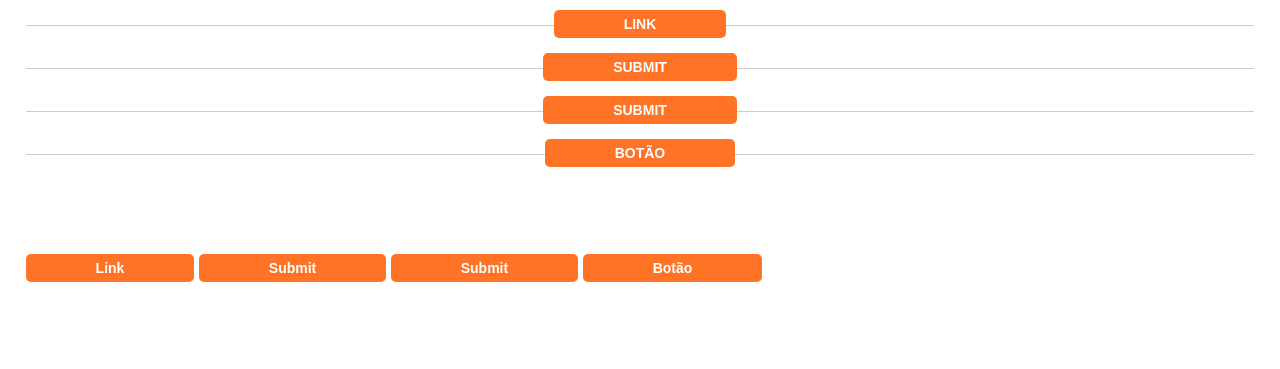
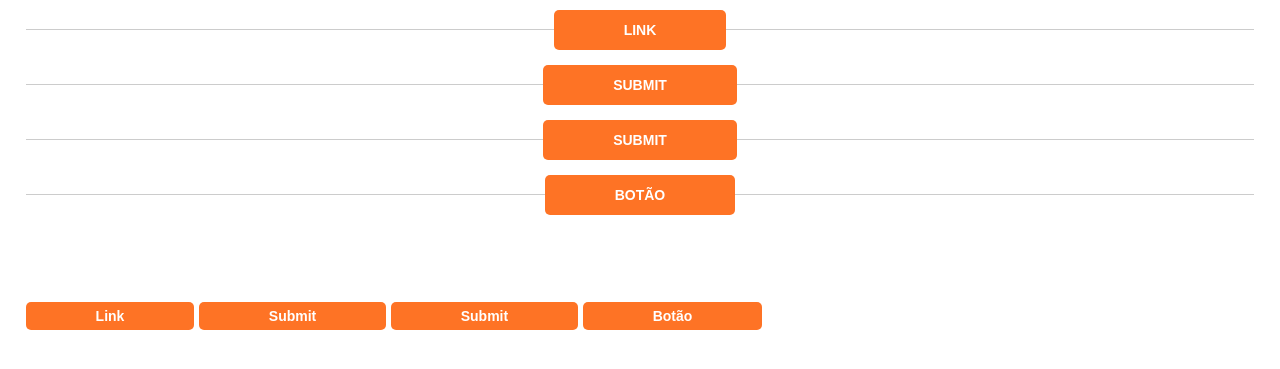
Before and after one commit to a2ad/gde-educacaosp, a Jekyll site: the page built from teste.html, in a window 1280 px wide. Shown: the top 369 px of the page. Built offline with Jekyll 4.4.1, drawn with Linux system fonts in a browser that asks for light colours.

Commit message:
Ajustes botao linha

```diff
--- a/files/gde/css/main-ie8.css
+++ b/files/gde/css/main-ie8.css
@@ -1375,6 +1375,8 @@ body:after {
   }
 
   .btn-line {
+    padding-top: 10px;
+    padding-bottom: 10px;
     position: relative;
     text-transform: uppercase;
     margin-bottom: 15px;
--- a/files/gde/css/sass/buttons.scss
+++ b/files/gde/css/sass/buttons.scss
@@ -117,6 +117,8 @@
          }
 
          .btn-line {
+            padding-top: 10px;
+            padding-bottom: 10px;
             position: relative;
             text-transform: uppercase;
             margin-bottom: 15px;
```
Also changed, not shown: files/gde/css/main.css, 3 other files.
